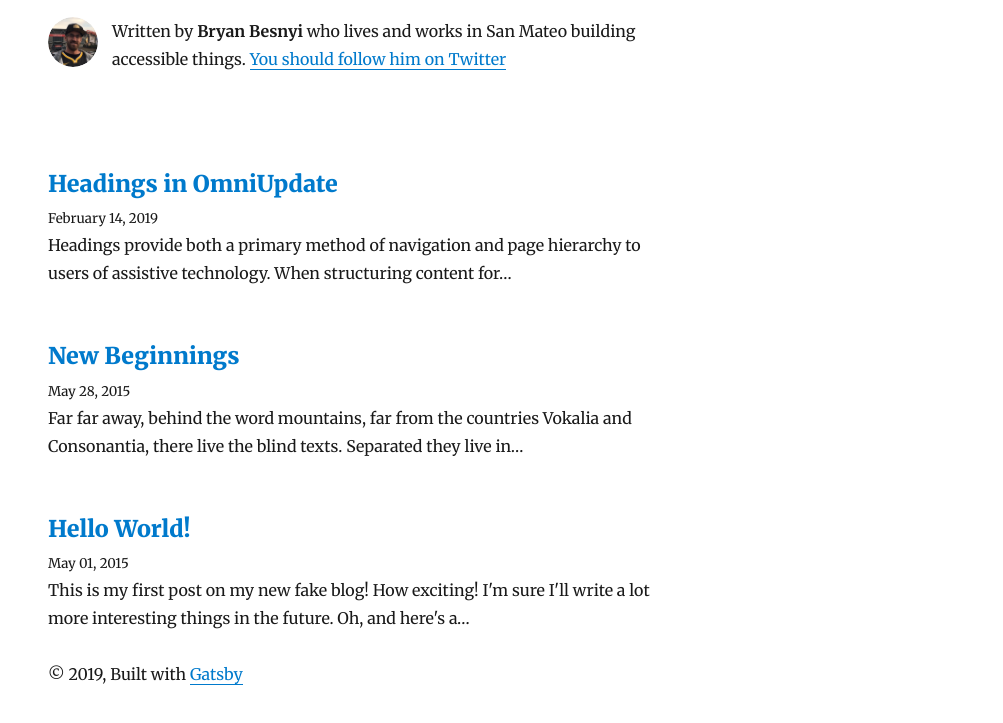
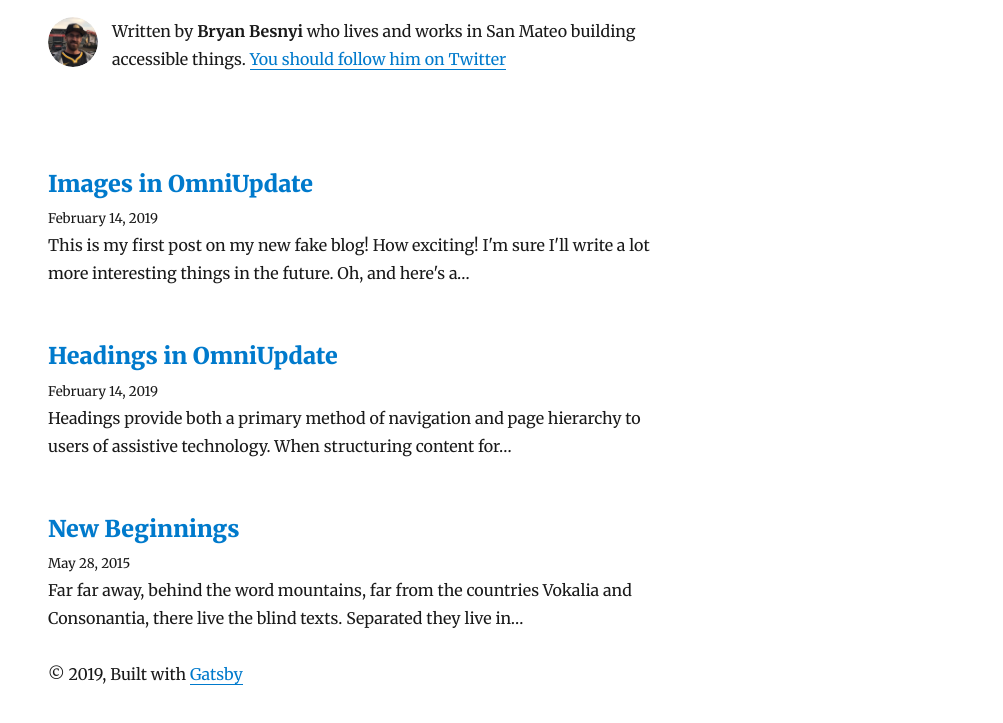
Before and after one commit to bbez1/gatsby-amplify-blog, a Gatsby site: page / in a window 1280 px wide. Shown: the part 137-860 px from the top of the page, without its empty margins (277-1280 px from the left). Built offline with nearby package versions, Linux system fonts and the light colour scheme; Gatsby itself is replaced by a stand-in of ours; some packages are replaced by stand-ins of ours; what aws-amplify would draw is missing.

Commit message:
changed folder names

```diff
--- a/content/blog/hello-world/index.md
+++ b/content/blog/images-ou/index.md
@@ -1,6 +1,6 @@
 ---
-title: Hello World!
-date: '2015-05-01T22:12:03.284Z'
+title: Images in OmniUpdate
+date: '2019-02-14T00:00:00.284Z'
 id: 1
 ---
 
```
Also changed, not shown: content/blog/headings-ou/index.md (renamed from content/blog/headings/index.md), content/blog/headings-ou/menu-headings.png (renamed from content/blog/headings/menu-headings.png), content/blog/images-ou/salty_egg.jpg (renamed from content/blog/hello-world/salty_egg.jpg).
